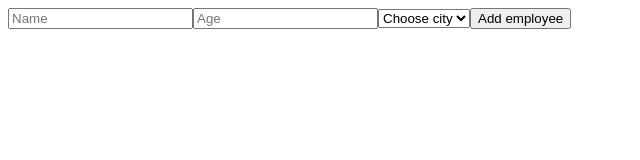
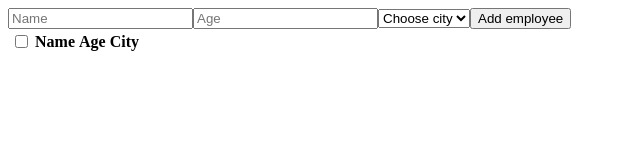
Before and after one commit to IevaSta/Employee-table, a React (Create React App) app: page / in a window 1280 px wide. Shown: the top 160 px of the page, without its empty margins (0-640 px from the left). Built offline with nearby package versions, Linux system fonts and the light colour scheme.

Commit message:
Table: thead ir tbody structure

```diff
--- a/src/App.jsx
+++ b/src/App.jsx
@@ -21,8 +21,8 @@ function App() {
         dispachData,
       }}
     >
+      <NewData />
       <Table />
-      <NewData />
     </DataContext.Provider>
   );
 }
--- a/src/Components/Table.jsx
+++ b/src/Components/Table.jsx
@@ -1,5 +1,15 @@
+import TableBody from "./TableBody";
+import TableHead from "./TableHead";
+
 function Table() {
-  return <></>;
+  return (
+    <>
+      <table>
+        <TableHead />
+        <TableBody />
+      </table>
+    </>
+  );
 }
 
 export default Table;
--- /dev/null
+++ b/src/Components/TableBody.jsx
@@ -0,0 +1,9 @@
+function TableBody() {
+  return (
+    <>
+      <tbody></tbody>
+    </>
+  );
+}
+
+export default TableBody;
--- /dev/null
+++ b/src/Components/TableHead.jsx
@@ -0,0 +1,16 @@
+function TableHead() {
+  return (
+    <thead>
+      <tr>
+        <th>
+          <input type="checkbox"></input>
+        </th>
+        <th>Name</th>
+        <th>Age</th>
+        <th>City</th>
+      </tr>
+    </thead>
+  );
+}
+
+export default TableHead;
```
